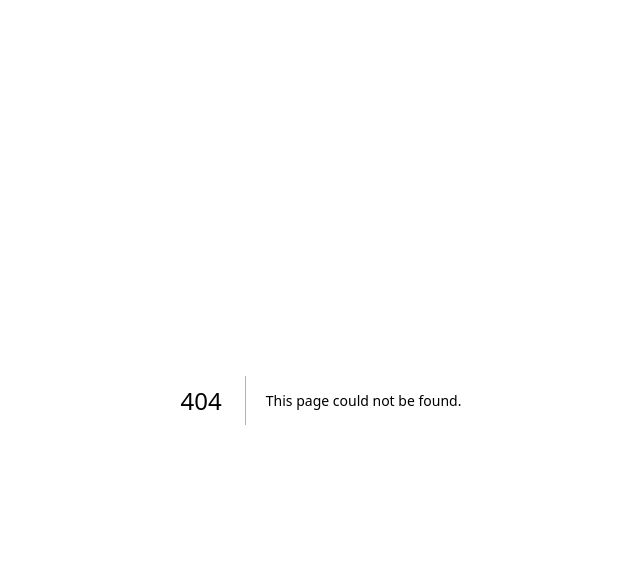
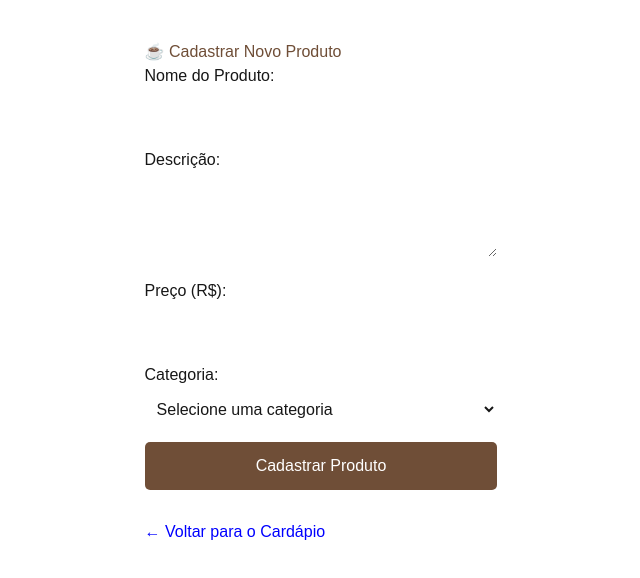
Before and after one commit to Pietro2820/Sistema-Cafeteria-, a Next.js app: page /admin in a window 1280 px wide. Before the commit this address had no page. Shown: the top 578 px of the page, without its empty margins (319-959 px from the left). Built offline with nearby package versions, Linux system fonts and the light colour scheme; no server answers.

Commit message:
feat: cria tela de cadastro de produtos e ajusta permissões do banco

```diff
--- /dev/null
+++ b/app/admin/page.tsx
@@ -0,0 +1,136 @@
+"use client" // 👈 Isso diz ao Next.js: "Este componente roda no navegador do cliente"
+
+import { useState } from 'react'
+import { supabase } from '@/lib/supabase'
+import { useRouter } from 'next/navigation'
+
+export default function AdminCadastro() {
+  // 1. Estados para guardar o que o usuário digita
+  const [nome, setNome] = useState('')
+  const [descricao, setDescricao] = useState('')
+  const [preco, setPreco] = useState('')
+  const [categoriaId, setCategoriaId] = useState('')
+  const [mensagem, setMensagem] = useState('')
+
+  const router = useRouter()
+
+  // 2. Função que roda quando o formulário é enviado
+  async function handleSubmit(e: React.FormEvent) {
+    e.preventDefault() // Evita que a página recarregue
+
+    // Converte o preço de texto para número
+    const precoNumerico = parseFloat(preco)
+    const categoriaNumerica = parseInt(categoriaId)
+
+    // 3. Envia para o Supabase
+    const { error } = await supabase
+      .from('produtos')
+      .insert([
+        {
+          nome: nome,
+          descricao: descricao,
+          preco: precoNumerico,
+          categoria_id: categoriaNumerica
+        }
+      ])
+
+    // 4. Verifica se deu certo
+    if (error) {
+      setMensagem('❌ Erro ao cadastrar: ' + error.message)
+    } else {
+      setMensagem('✅ Produto cadastrado com sucesso!')
+
+      // Limpa os campos
+      setNome('')
+      setDescricao('')
+      setPreco('')
+      setCategoriaId('')
+
+      // Atualiza a página para mostrar o novo produto (se quiser)
+      router.refresh()
+    }
+  }
+
+  // 5. O HTML do formulário
+  return (
+    <main style={{ padding: '40px', fontFamily: 'Arial, sans-serif', maxWidth: '600px', margin: '0 auto' }}>
+      <h1 style={{ color: '#6F4E37' }}>☕ Cadastrar Novo Produto</h1>
+
+      <form onSubmit={handleSubmit} style={{ display: 'flex', flexDirection: 'column', gap: '15px' }}>
+
+        <div>
+          <label htmlFor="nome">Nome do Produto:</label>
+          <input
+            id="nome"
+            type="text"
+            value={nome}
+            onChange={(e) => setNome(e.target.value)}
+            required
+            style={{ width: '100%', padding: '8px', marginTop: '5px' }}
+          />
+        </div>
+
+        <div>
+          <label htmlFor="descricao">Descrição:</label>
+          <textarea
+            id="descricao"
+            value={descricao}
+            onChange={(e) => setDescricao(e.target.value)}
+            style={{ width: '100%', padding: '8px', marginTop: '5px', minHeight: '80px' }}
+          />
+        </div>
+
+        <div>
+          <label htmlFor="preco">Preço (R$):</label>
+          <input
+            id="preco"
+            type="number"
+            step="0.01"
+            value={preco}
+            onChange={(e) => setPreco(e.target.value)}
+            required
+            style={{ width: '100%', padding: '8px', marginTop: '5px' }}
+          />
+        </div>
+
+        <div>
+          <label htmlFor="categoria">Categoria:</label>
+          <select
+            id="categoria"
+            value={categoriaId}
+            onChange={(e) => setCategoriaId(e.target.value)}
+            required
+            style={{ width: '100%', padding: '8px', marginTop: '5px' }}
+          >
+            <option value="">Selecione uma categoria</option>
+            <option value="1">Cafés Quentes</option>
+            <option value="2">Doces</option>
+          </select>
+        </div>
+
+        <button
+          type="submit"
+          style={{
+            padding: '12px',
+            backgroundColor: '#6F4E37',
+            color: 'white',
+            border: 'none',
+            borderRadius: '5px',
+            cursor: 'pointer',
+            fontSize: '16px'
+          }}
+        >
+          Cadastrar Produto
+        </button>
+      </form>
+
+      {mensagem && (
+        <p style={{ marginTop: '20px', fontWeight: 'bold' }}>{mensagem}</p>
+      )}
+
+      <a href="/" style={{ display: 'block', marginTop: '30px', color: 'blue' }}>
+        ← Voltar para o Cardápio
+      </a>
+    </main>
+  )
+}
```
